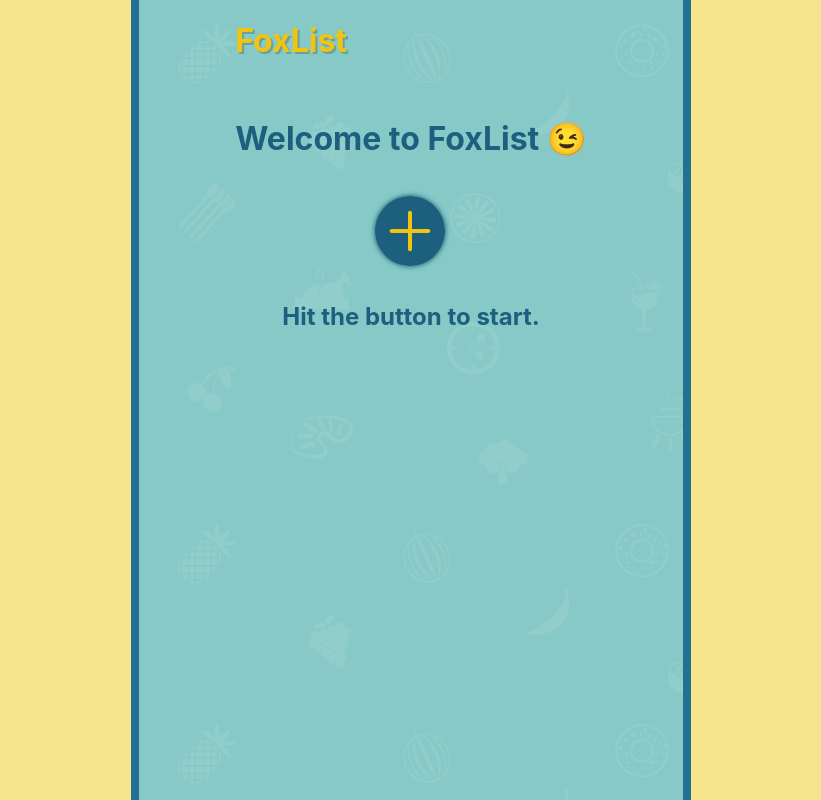
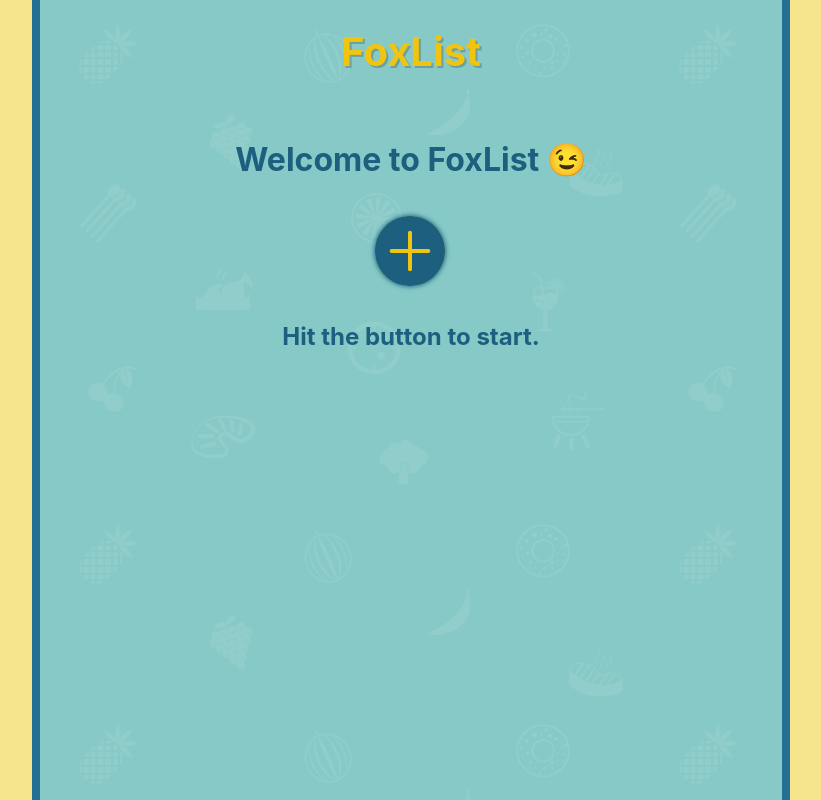
Before and after one commit to GKonar/FoxList, a React (Create React App) app: page / in a window 1280 px wide. Shown: the whole page, without its empty margins (229-1050 px from the left). Built offline with nearby package versions, Linux system fonts and the light colour scheme.

Commit message:
Adjust app styling

```diff
--- a/src/App.tsx
+++ b/src/App.tsx
@@ -15,15 +15,20 @@ const useStyles = makeStyles({
     // backgroundImage: `url(${AppBcg})`,
     backgroundColor: "#f6e58d",
     overflow: "hidden",
+    height: "100vh",
   },
 
   Header: {
     color: "#f1c40f",
+    textAlign: "center",
     textShadow: "2px 2px 0px rgba(0,0,0,0.2)",
+    fontSize: "2.5rem"
   },
 
   List: {
-    height: "100vh",
+    height: "100%",
+    minWidth: "550px",
+    maxWidth: "550px",
     padding: "0 6rem",
     backgroundImage: `url(${ListBcg})`,
     borderLeft: ".5rem solid #227093",
```
